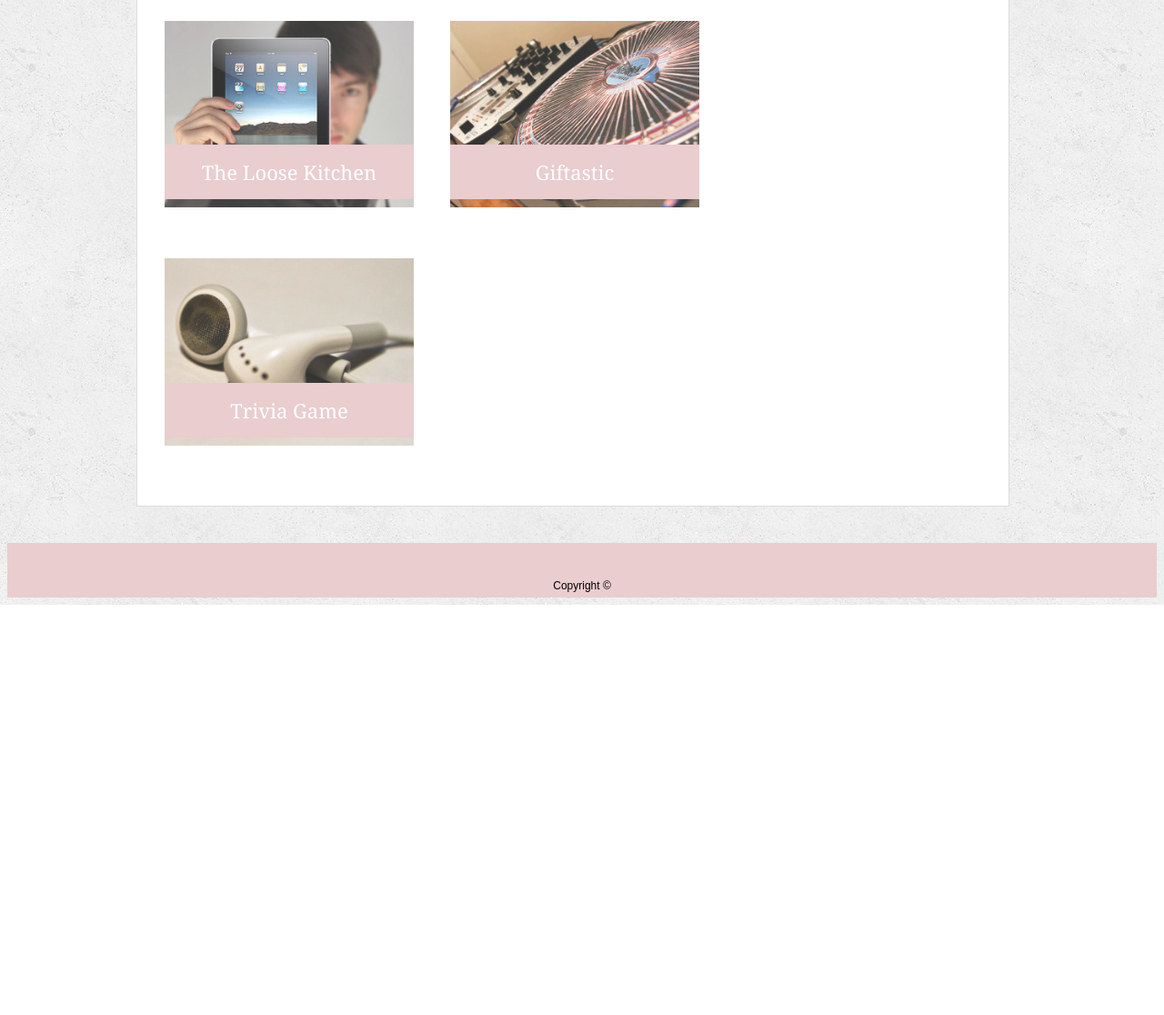
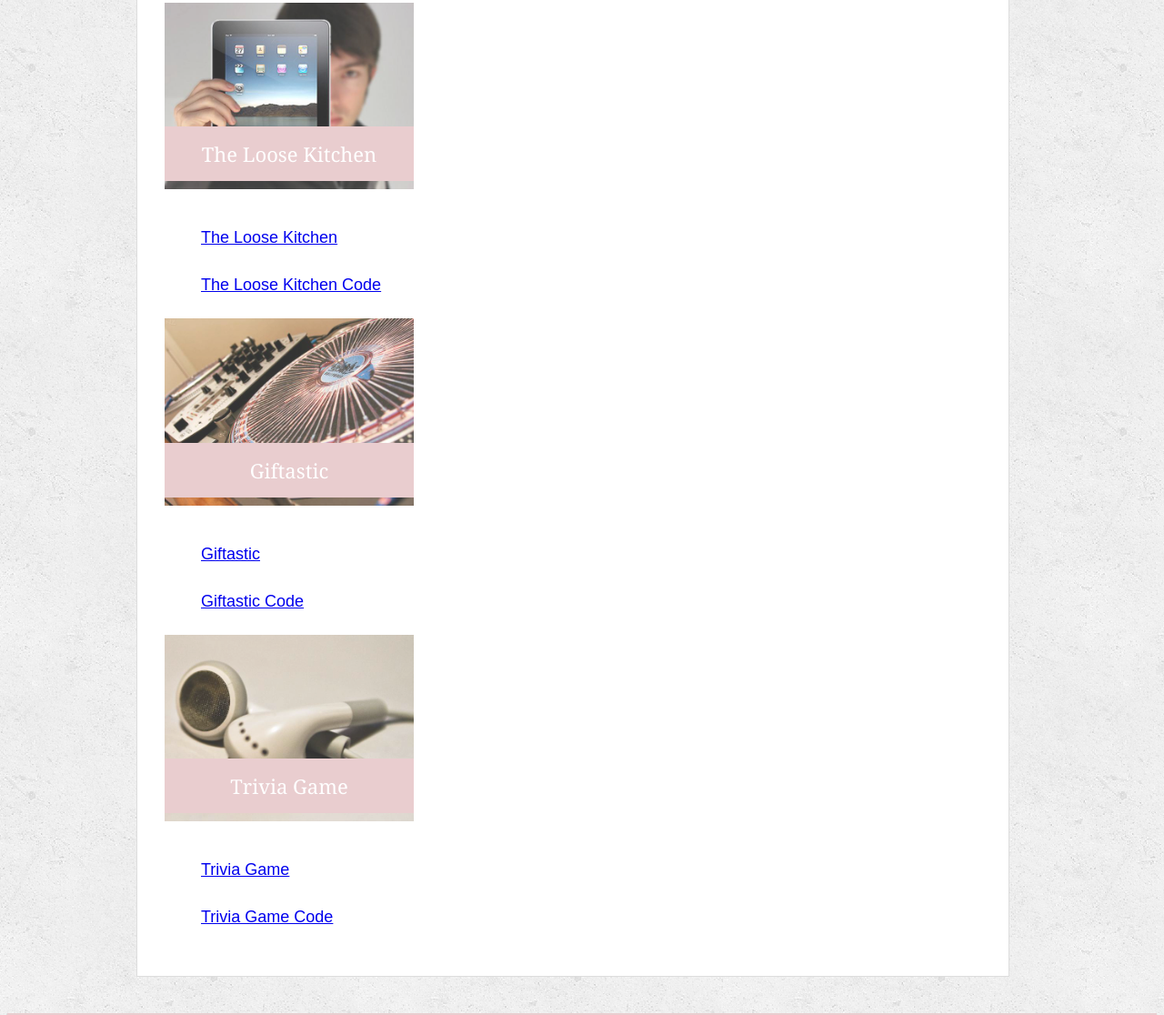
Before and after one commit to vguercio10/Responsive-Portfolio, a plain HTML site: page portfolio.html in a window 1280 px wide. Shown: the part 283-1399 px from the top of the page at 91% size. Before the commit the page ends 948 px from the top, so only its background shows below. Drawn offline with Linux system fonts and the light colour scheme.

Commit message:
added links on portfolio page

```diff
--- a/assets/css/style.css
+++ b/assets/css/style.css
@@ -136,7 +136,6 @@ h3, h2 {
 
 .work {
   position: relative;
-  float: left;
   width: 274px;
   margin: 20px 0 25px;
   overflow: auto;
--- a/portfolio.html
+++ b/portfolio.html
@@ -25,21 +25,27 @@
       <h1>Portfolio</h1>
 
       <div class="work">
-        <img src="assets/images/technics-q-c-640-480-1.jpg" alt="Word Guess">
+        <img src="assets/images/technics-q-c-640-480-1.jpg" alt="The Loose Kitchen">
 
         <h3>The Loose Kitchen</h3>
       </div>
+      <ul><a href="https://vguercio10.github.io/Group-Project-1/" target="_blank">The Loose Kitchen</a></ul>
+      <ul><a href="https://github.com/vguercio10/Group-Project-1>" target="_blank">The Loose Kitchen Code</a></ul>
+
       <div class="work">
-        <img src="assets/images/technics-q-c-640-480-2.jpg" alt="RPG Game">
+        <img src="assets/images/technics-q-c-640-480-2.jpg" alt="Giftastic">
 
         <h3>Giftastic</h3>
       </div>
+      <ul><a href="https://vguercio10.github.io/AJAX/" target="_blank">Giftastic</a></ul>
+      <ul><a href="https://github.com/vguercio10/AJAX" target="_blank">Giftastic Code</a></ul>
       <div class="work">
         <img src="assets/images/technics-q-c-640-480-5.jpg" alt="Trivia Game">
 
         <h3>Trivia Game</h3>
       </div>
-
+      <ul><a href="https://vguercio10.github.io/TriviaGame/" target="_blank">Trivia Game</a></ul>
+      <ul><a href="https://github.com/vguercio10/TriviaGame" target="_blank">Trivia Game Code</a></ul>
     </section>
 
   </div>
```
